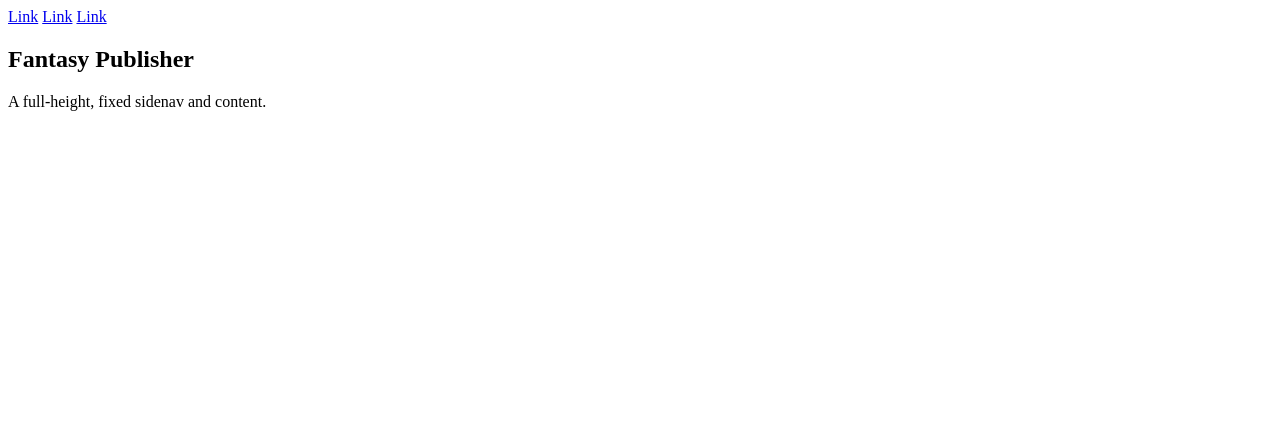
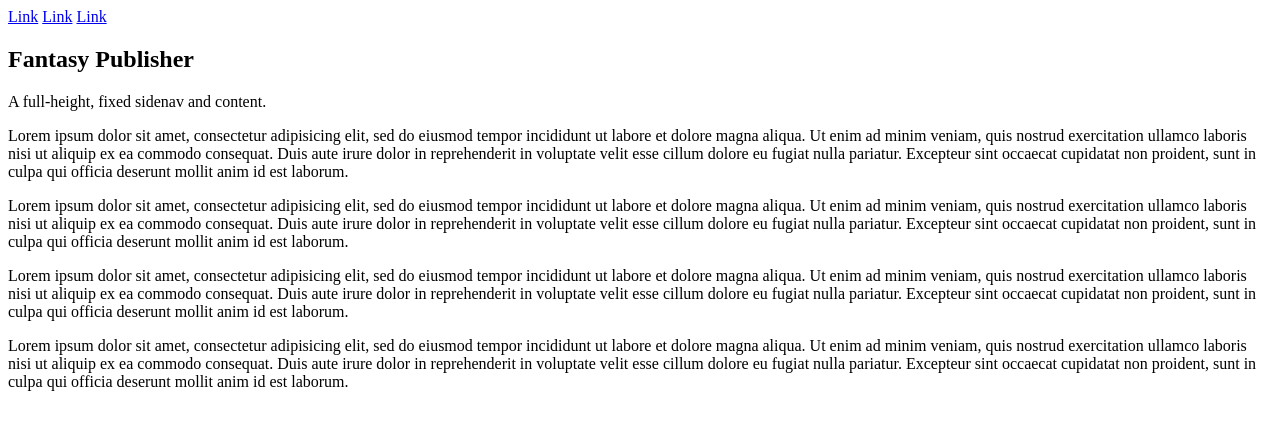
Before and after one commit to aspirito2015/FantasyPublisher, a plain HTML site: page index.html in a window 1280 px wide. Drawn offline with Linux system fonts and the light colour scheme.

Commit message:
Modularize lorem ipsum paragraphs

```diff
--- a/index.html
+++ b/index.html
@@ -5,6 +5,7 @@
   <meta charset="utf-8">
   <meta name="viewport" content="width=device-width, initial-scale=1">
   <link rel="stylesheet" href="./resources/css/my-style.css">
+    <script src="./resources/js/components/lorem.js" type="text/javascript" defer></script>
 </head>
 <body>
 
@@ -19,5 +20,7 @@
   <p>A full-height, fixed sidenav and content.</p>
 </div>
 
+            <lorem-component></lorem-component><lorem-component></lorem-component>
+            <lorem-component></lorem-component><lorem-component></lorem-component>
 </body>
 </html>
--- /dev/null
+++ b/resources/js/components/lorem.js
@@ -0,0 +1,15 @@
+class Lorem extends HTMLElement {
+    constructor() {
+        super();
+    }
+
+    connectedCallback() {
+        this.innerHTML = `
+        <p>
+            Lorem ipsum dolor sit amet, consectetur adipisicing elit, sed do eiusmod tempor incididunt ut labore et dolore magna aliqua. Ut enim ad minim veniam, quis nostrud exercitation ullamco laboris nisi ut aliquip ex ea commodo consequat. Duis aute irure dolor in reprehenderit in voluptate velit esse cillum dolore eu fugiat nulla pariatur. Excepteur sint occaecat cupidatat non proident, sunt in culpa qui officia deserunt mollit anim id est laborum.
+        </p>
+        `;
+    }
+}
+
+customElements.define('lorem-component', Lorem);
```
